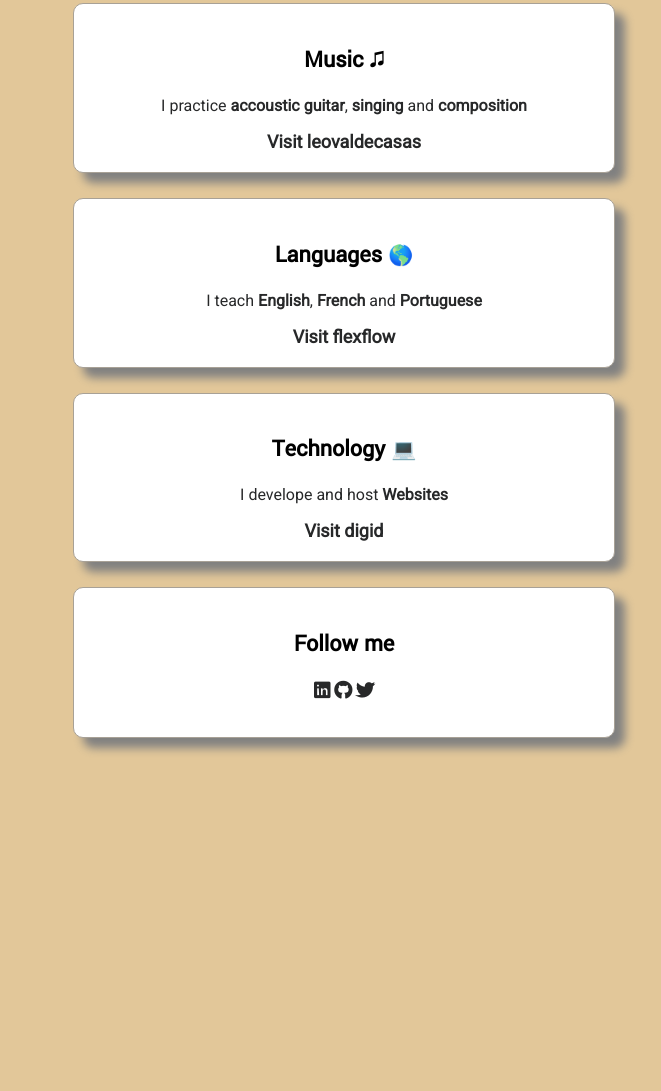
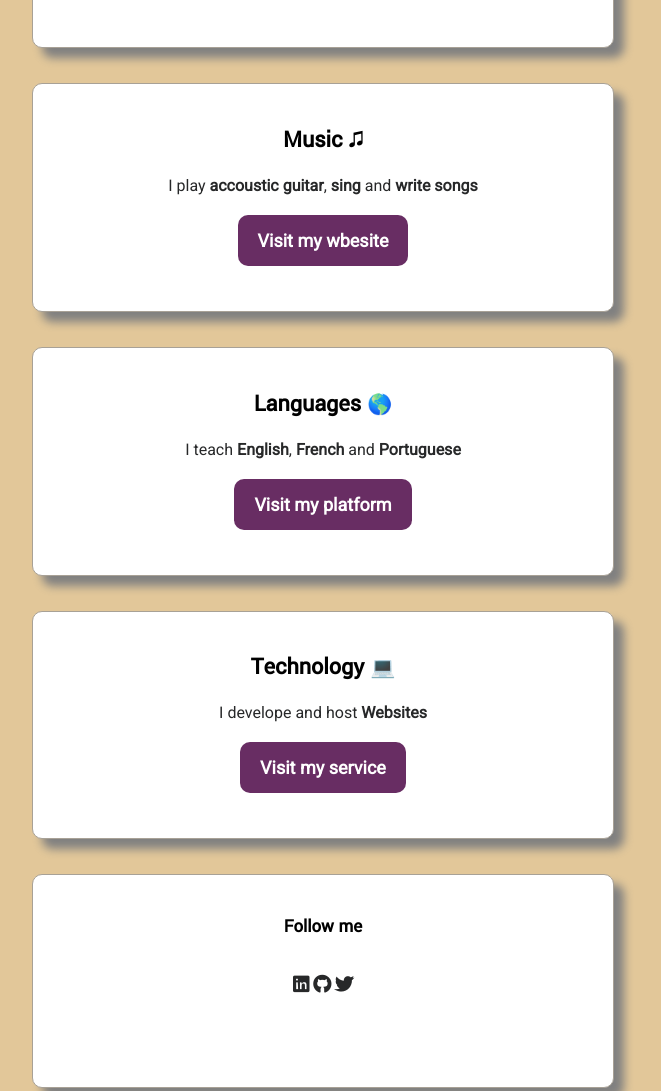
Before and after one commit to digidweb/profile, a plain HTML site: page index.html in a window 1280 px wide. Shown: the part 496-1587 px from the top of the page, without its empty margins (317-978 px from the left). Before the commit the page ends 1327 px from the top, so only its background shows below. Drawn offline with Linux system fonts and the light colour scheme.

Commit message:
Updated website

```diff
--- a/index.html
+++ b/index.html
@@ -25,9 +25,10 @@
           Music <span style='font-size:20px;'>&#127900;</span>
         </h2>
         <p>
-          I practice <strong>accoustic guitar</strong>, <strong>singing</strong> and <strong>composition</strong>
+          I play <strong>accoustic guitar</strong>, <strong>sing</strong> and <strong>write songs</strong>
         </p>
-        <a href="http://digid.com.br">Visit leovaldecasas</a>
+        <br>
+        <a href="https://leovaldecasas.com" class="btn-blue" target="_blank">Visit my wbesite</a>
       </div>
 
       <div class="card">
@@ -37,7 +38,8 @@
         <p>
           I teach <strong>English</strong>, <strong>French</strong> and <strong>Portuguese</strong>
         </p>
-        <a href="http://flexflow.com.br">Visit flexflow</a>
+        <br>
+        <a href="https://flexflow.com.br" class="btn-blue" target="_blank">Visit my platform</a>
       </div>
 
       <div class="card">
@@ -47,13 +49,14 @@
         <p>
           I develope and host <strong>Websites</strong>
         </p>
-        <a href="http://digid.com.br">Visit digid</a>
+        <br>
+        <a href="https://digid.com.br" class="btn-blue" target="_blank">Visit my service</a>
       </div>
 
       <div class="card">
-        <h2>
+        <h3>
           Follow me
-        </h2>
+        </h3>
         <p>
           <ul>
             <li>
--- a/style.css
+++ b/style.css
@@ -13,10 +13,13 @@ h1, h2, h3 {
 
 li {
   display: inline;
+  padding: 0px;
 }
 
 ul {
-  padding: 0;
+  display: inline-block;
+  list-style-type: disc;
+  padding: 0px;
 }
 
 a {
@@ -35,26 +38,29 @@ a:hover {
   width: 200px;
   height: 200px;
   border-radius: 50%;
+  margin: 10px;
 }
 
 .card {
   background-color: white;
-  padding: 20px;
-  width: 500px;
-  margin: 25px auto;
+  padding-top: 20px;
+  padding-bottom: 60px;
+  padding-left: 40px;
+  padding-right: 40px;
+  margin: 35px auto;
   border-radius: 10px;
   border: 1px solid #A8A196;
   box-shadow: 10px 10px 10px grey;
+  width: 500px;
 }
 
 .container {
-  width: 500px;
-  margin: 0 auto;
+  margin: 35px auto;
 }
 
 .list-inline > li {
   display: inline-block;
-  padding: 0px 20px;
+  padding: 50px 20px;
 }
 
 .list-inline {
@@ -79,3 +85,11 @@ a:hover {
     width: 300px;
   }
 }
+
+.btn-blue {
+  background-color: #682D63;
+  color: white;
+  padding: 15px 20px;
+  border-radius: 10px;
+  margin: 30px;
+}
```
Lines whose indentation alone changed are shown as unchanged.
